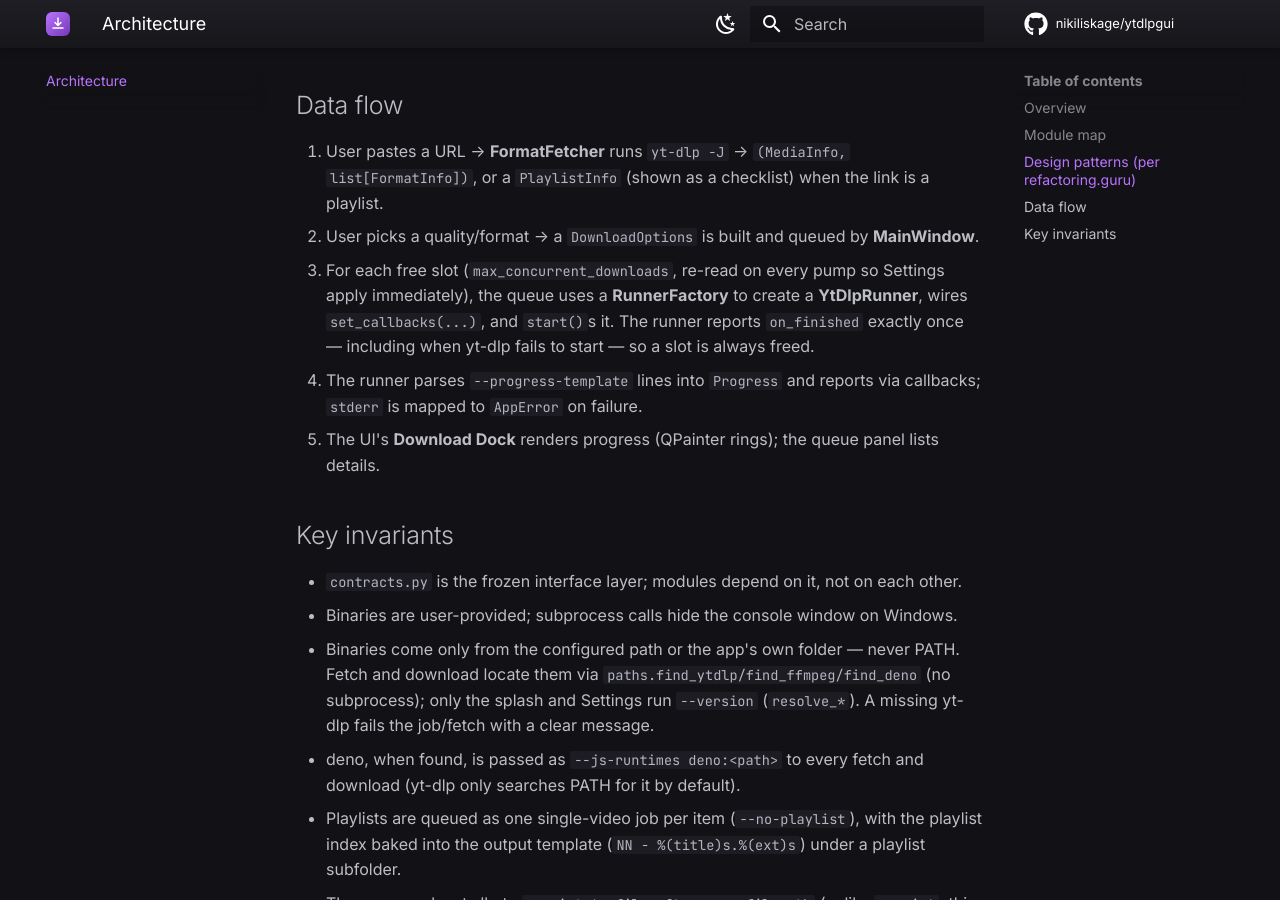
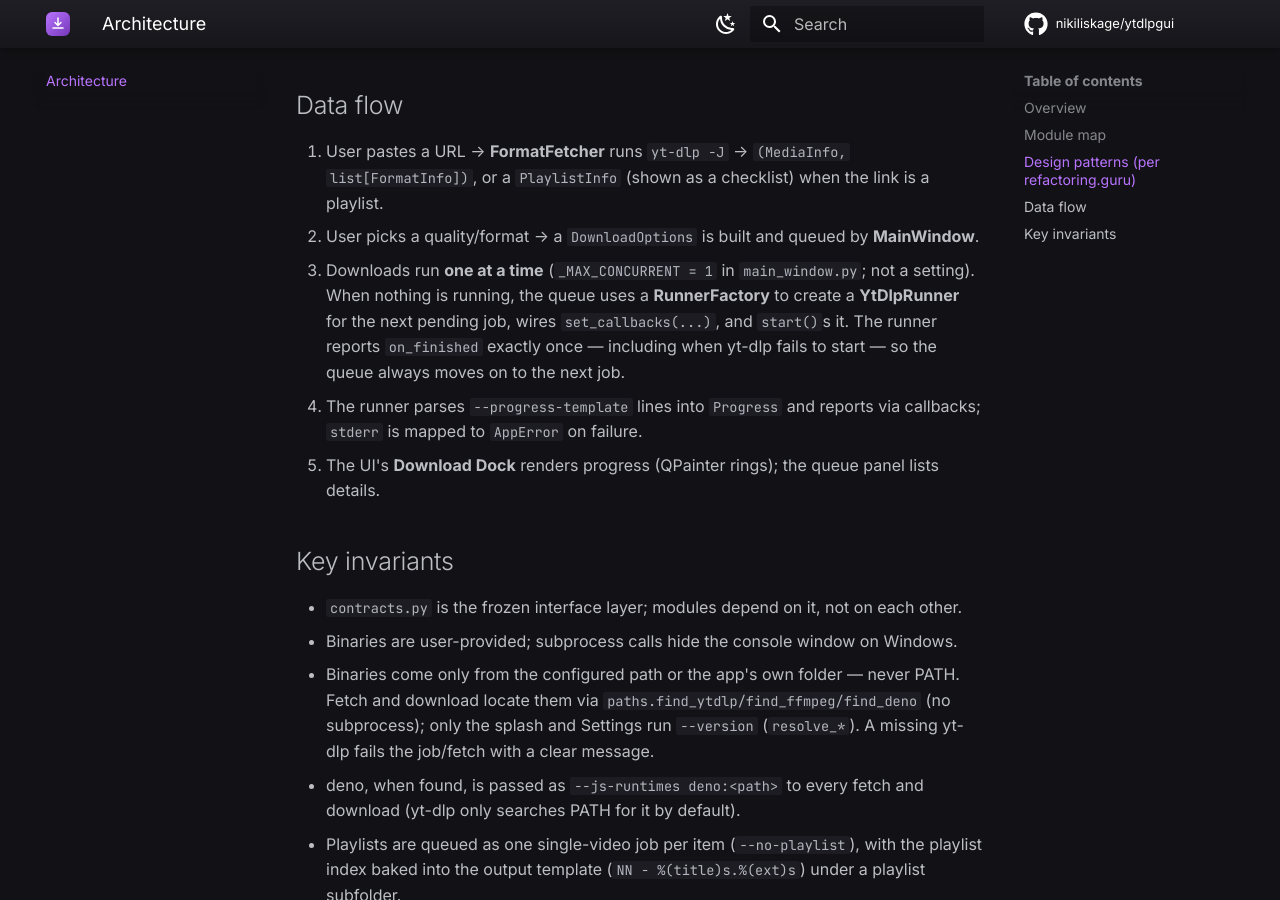
Before and after one commit to nikiliskage/ytdlpgui, an MkDocs documentation site: the page built from docs/architecture.md, in a window 1280 px wide and 900 px high, scrolled down 1127 px. Built offline with MkDocs 1.6.1 and Material for MkDocs 9.7.7, drawn with Linux system fonts in a browser that asks for light colours; comment, search, counter and statistics services are not loaded.

Commit message:
docs: sequential downloads; refresh screenshots and add a playlist shot
- Queue docs, site home, README and architecture describe one-at-a-time downloads.
- tools/screenshots.py works with the playlist-aware fetcher again and adds
  playlist.png; screenshots regenerated (settings now shows deno).

Co-Authored-By: Claude Opus 5.5 <noreply@anthropic.com>

```diff
--- a/docs/architecture.md
+++ b/docs/architecture.md
@@ -40,10 +40,11 @@ tests/                 # pytest (unit / integration[@network] / ui[pytest-qt]) +
 1. User pastes a URL → **FormatFetcher** runs `yt-dlp -J` → `(MediaInfo, list[FormatInfo])`,
    or a `PlaylistInfo` (shown as a checklist) when the link is a playlist.
 2. User picks a quality/format → a `DownloadOptions` is built and queued by **MainWindow**.
-3. For each free slot (`max_concurrent_downloads`, re-read on every pump so Settings apply
-   immediately), the queue uses a **RunnerFactory** to create a **YtDlpRunner**, wires
-   `set_callbacks(...)`, and `start()`s it. The runner reports `on_finished` exactly once —
-   including when yt-dlp fails to start — so a slot is always freed.
+3. Downloads run **one at a time** (`_MAX_CONCURRENT = 1` in `main_window.py`; not a
+   setting). When nothing is running, the queue uses a **RunnerFactory** to create a
+   **YtDlpRunner** for the next pending job, wires `set_callbacks(...)`, and `start()`s it. The
+   runner reports `on_finished` exactly once — including when yt-dlp fails to start — so the
+   queue always moves on to the next job.
 4. The runner parses `--progress-template` lines into `Progress` and reports via callbacks;
    `stderr` is mapped to `AppError` on failure.
 5. The UI's **Download Dock** renders progress (QPainter rings); the queue panel lists details.
```
Also changed, not shown: CHANGELOG.md (+3 -0 lines), README.md (+3 -2 lines), docs/index.md (+4 -2 lines), docs/user-guide.md (+5 -3 lines), docs/assets/screenshots/app.png, docs/assets/screenshots/empty.png, docs/assets/screenshots/playlist.png (added), docs/assets/screenshots/settings.png, 1 other file.
